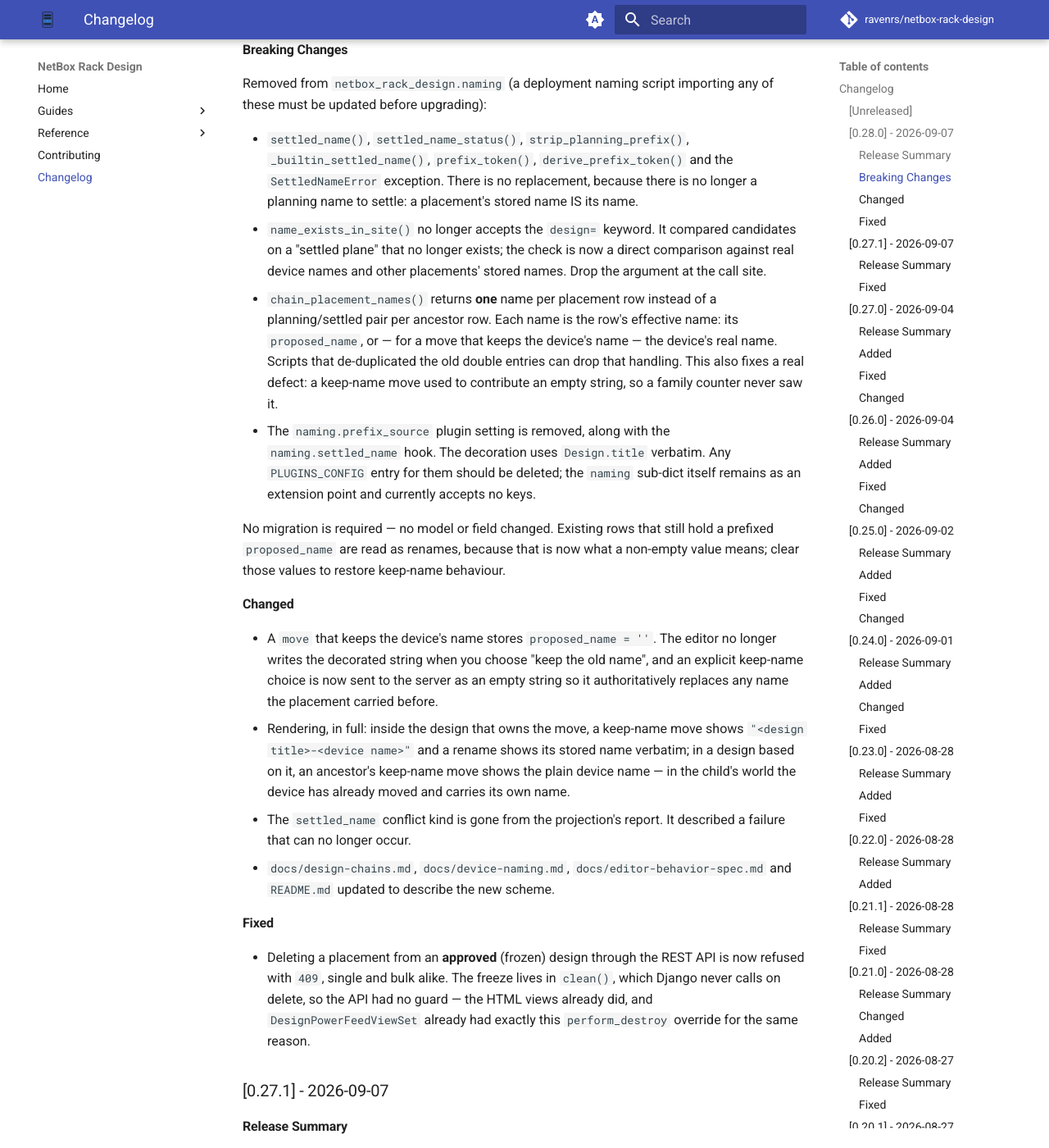
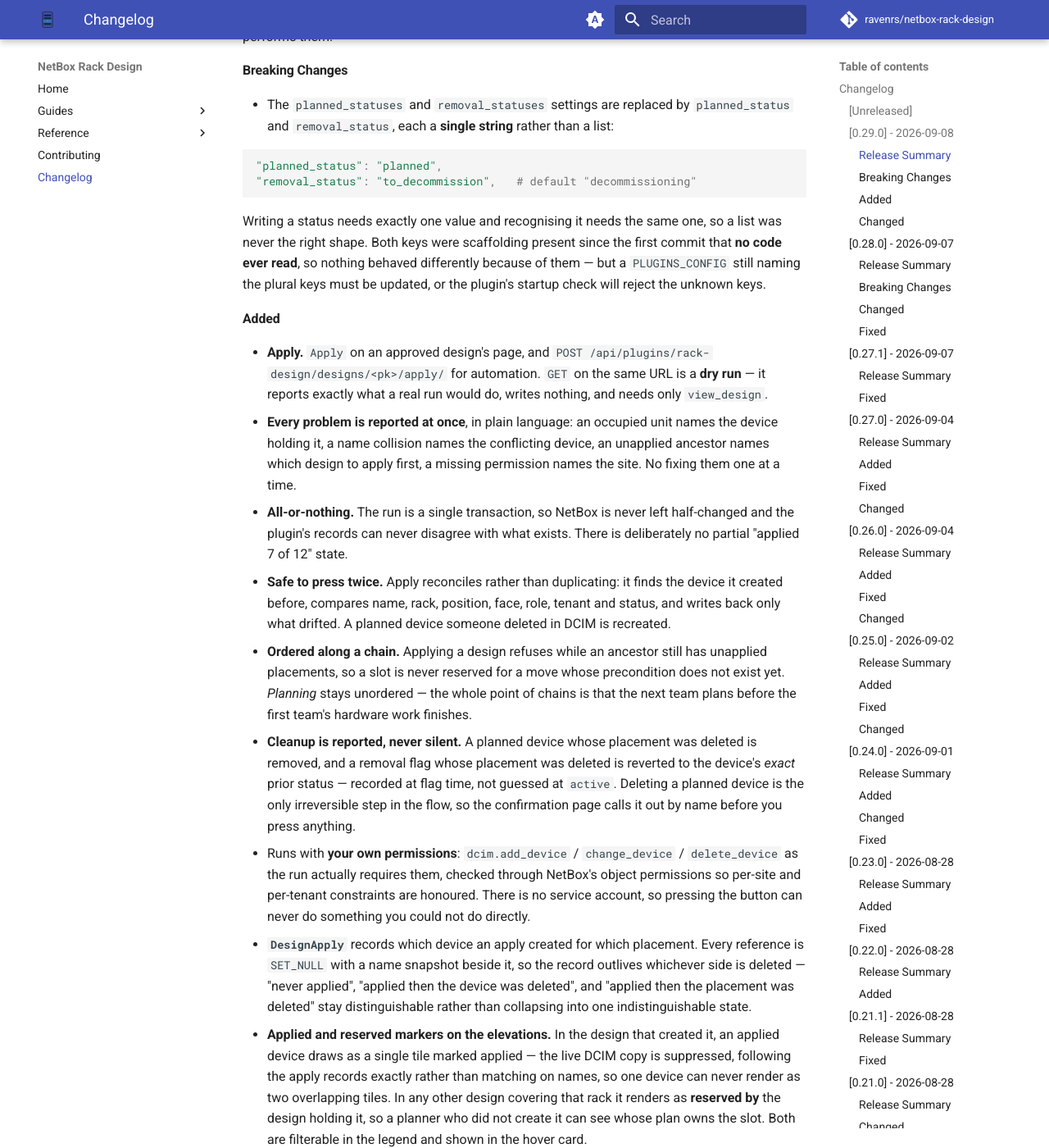
Before and after one commit to ravenrs/netbox-rack-design, an MkDocs documentation site: the page built from docs/changelog.md, in a window 1280 px wide and 1400 px high, scrolled down 678 px. Shown: the whole window at 82% size. Built offline with MkDocs 1.6.1 and Material for MkDocs 9.7.7, drawn with Linux system fonts in a browser that asks for light colours; comment, search, counter and statistics services are not loaded; some of the changed text lies outside the part shown.

````diff
--- a/CHANGELOG.md
+++ b/CHANGELOG.md
@@ -6,6 +6,93 @@ The format is based on [Keep a Changelog](https://keepachangelog.com/en/1.0.0/),
 and this project adheres to [Semantic Versioning](https://semver.org/spec/v2.0.0.html).
 
 ## [Unreleased]
+
+## [0.29.0] - 2026-09-08
+
+### Release Summary
+
+An approved design can now be **applied**: materialized in NetBox as planned
+devices. Until now a design was a drawing — the plan existed only inside the
+plugin, so nothing stopped a colleague from racking hardware into a unit your
+approved design had already claimed, and there was nowhere to hang planned
+cabling for a device that had not moved yet. Apply closes that: it creates a
+planned `dcim.Device` at each target slot, reserving the space and giving
+planned ports and cables something real to attach to, and flags the devices a
+design removes with a configured status. The device being moved is left
+untouched in its old slot — apply materializes the *plan*, not the move, so
+during the window before the hardware is touched the rack honestly shows both.
+The physical work, and the design's move to `implemented`, stay with whatever
+automation performs them.
+
+### **Breaking Changes**
+
+- The `planned_statuses` and `removal_statuses` settings are replaced by
+  `planned_status` and `removal_status`, each a **single string** rather than a
+  list:
+
+  ```python
+  "planned_status": "planned",
+  "removal_status": "to_decommission",   # default "decommissioning"
+  ```
+
+  Writing a status needs exactly one value and recognising it needs the same
+  one, so a list was never the right shape. Both keys were scaffolding present
+  since the first commit that **no code ever read**, so nothing behaved
+  differently because of them — but a `PLUGINS_CONFIG` still naming the plural
+  keys must be updated, or the plugin's startup check will reject the unknown
+  keys.
+
+### Added
+
+- **Apply.** `Apply` on an approved design's page, and
+  `POST /api/plugins/rack-design/designs/<pk>/apply/` for automation. `GET` on
+  the same URL is a **dry run** — it reports exactly what a real run would do,
+  writes nothing, and needs only `view_design`.
+  - **Every problem is reported at once**, in plain language: an occupied unit
+    names the device holding it, a name collision names the conflicting device,
+    an unapplied ancestor names which design to apply first, a missing
+    permission names the site. No fixing them one at a time.
+  - **All-or-nothing.** The run is a single transaction, so NetBox is never
+    left half-changed and the plugin's records can never disagree with what
+    exists. There is deliberately no partial "applied 7 of 12" state.
+  - **Safe to press twice.** Apply reconciles rather than duplicating: it
+    finds the device it created before, compares name, rack, position, face,
+    role, tenant and status, and writes back only what drifted. A planned
+    device someone deleted in DCIM is recreated.
+  - **Ordered along a chain.** Applying a design refuses while an ancestor
+    still has unapplied placements, so a slot is never reserved for a move
+    whose precondition does not exist yet. *Planning* stays unordered — the
+    whole point of chains is that the next team plans before the first team's
+    hardware work finishes.
+  - **Cleanup is reported, never silent.** A planned device whose placement was
+    deleted is removed, and a removal flag whose placement was deleted is
+    reverted to the device's *exact* prior status — recorded at flag time, not
+    guessed at `active`. Deleting a planned device is the only irreversible
+    step in the flow, so the confirmation page calls it out by name before you
+    press anything.
+  - Runs with **your own permissions**: `dcim.add_device` /
+    `change_device` / `delete_device` as the run actually requires them,
+    checked through NetBox's object permissions so per-site and per-tenant
+    constraints are honoured. There is no service account, so pressing the
+    button can never do something you could not do directly.
+- **`DesignApply`** records which device an apply created for which placement.
+  Every reference is `SET_NULL` with a name snapshot beside it, so the record
+  outlives whichever side is deleted — "never applied", "applied then the
+  device was deleted", and "applied then the placement was deleted" stay
+  distinguishable rather than collapsing into one indistinguishable state.
+- **Applied and reserved markers on the elevations.** In the design that
+  created it, an applied device draws as a single tile marked applied — the
+  live DCIM copy is suppressed, following the apply records exactly rather than
+  matching on names, so one device can never render as two overlapping tiles.
+  In any other design covering that rack it renders as **reserved by** the
+  design holding it, so a planner who did not create it can see whose plan owns
+  the slot. Both are filterable in the legend and shown in the hover card.
+
+### Changed
+
+- Blade placements (a device destined for a chassis bay) cannot be applied yet.
+  Apply reports them explicitly as unsupported rather than skipping them — a
+  silent skip would read as "applied everything".
 
 ## [0.28.0] - 2026-09-07
 
--- a/mkdocs.yml
+++ b/mkdocs.yml
@@ -10,6 +10,7 @@ nav:
       - Power distribution: power-distribution.md
       - Planning fields: planning-fields.md
       - Design chains: design-chains.md
+      - Applying a design: apply.md
   - Reference:
       - Power projection spec: power-projection-spec.md
       - PDU distribution spec: pdu-distribution-spec.md
--- a/netbox_rack_design/__init__.py
+++ b/netbox_rack_design/__init__.py
@@ -9,7 +9,7 @@ https://docs.netbox.dev/en/stable/plugins/development/#pluginconfig-attributes
 
 __author__ = """Petr Voronov"""
 __email__ = "ravenrs@gmail.com"
-__version__ = "0.28.0"
+__version__ = "0.29.0"
 
 
 from netbox.plugins import PluginConfig
--- a/pyproject.toml
+++ b/pyproject.toml
@@ -7,7 +7,7 @@ build-backend = "setuptools.build_meta"
 
 [project]
 name =  "netbox-rack-design"
-version = "0.28.0"
+version = "0.29.0"
 authors = [
     {name = "Petr Voronov", email = "ravenrs@gmail.com"},
 ]
````
Also changed, not shown: COMPATIBILITY.md (+1 -0 lines), README.md (+6 -1 lines), docs/apply.md (added, +171 -0 lines).
